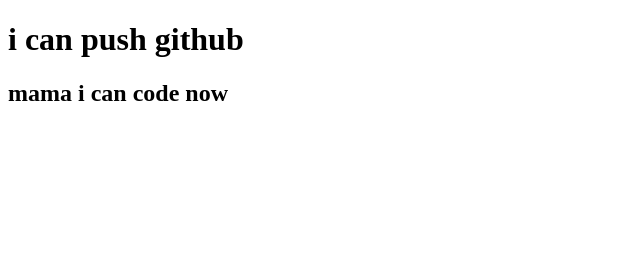
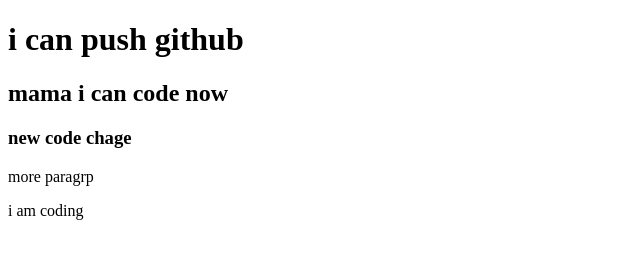
Before and after one commit to AkTamim/my-second-repo, a plain HTML site: page index.html in a window 1280 px wide. Shown: the whole page, without its empty margins (0-640 px from the left). Drawn offline with Linux system fonts and the light colour scheme.

Commit message:
stylis code

```diff
--- a/index.html
+++ b/index.html
@@ -5,9 +5,13 @@
     <meta http-equiv="X-UA-Compatible" content="IE=edge">
     <meta name="viewport" content="width=device-width, initial-scale=1.0">
     <title>my-second-repo</title>
+    <link rel="stylesheet" href="style.css">
 </head>
 <body>
     <h1>i can push github </h1>
     <h2>mama i can code now</h2>
+   <h3> new code chage</h3>
+   <p>more paragrp</p>
+   <p>i am coding</p>
 </body>
 </html>
```
Also changed, not shown: style.css (added).
